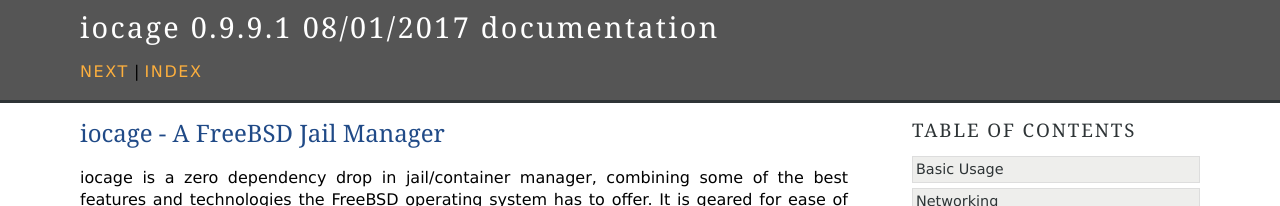
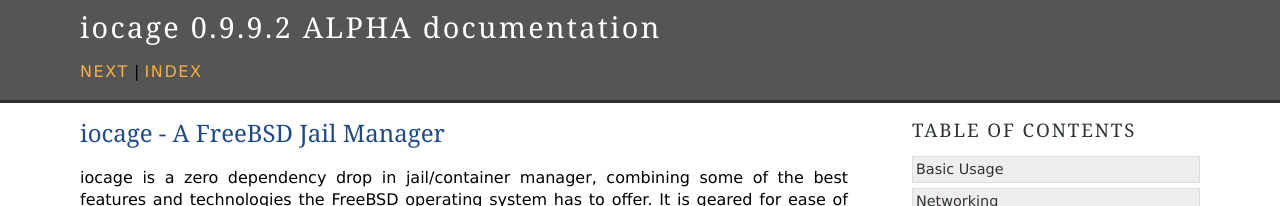
Before and after one commit to iocage/iocage, a Sphinx documentation site: the page built from doc/source/index.rst, in a window 1280 px wide. Shown: the top 206 px of the page. Built offline with Sphinx 7.4.7, drawn with Linux system fonts in a browser that asks for light colours.

Commit message:
0.9.9.2 ALPHA

```diff
--- a/doc/source/conf.py
+++ b/doc/source/conf.py
@@ -58,9 +58,9 @@
 # built documents.
 #
 # The short X.Y version.
-version = u'0.9.9.1'
+version = u'0.9.9.2a'
 # The full version, including alpha/beta/rc tags.
-release = u'0.9.9.1 08/01/2017'
+release = u'0.9.9.2 ALPHA'
 
 # The language for content autogenerated by Sphinx. Refer to documentation
 # for a list of supported languages.
@@ -136,7 +136,7 @@
 # The name for this set of Sphinx documents.
 # "<project> v<release> documentation" by default.
 #
-# html_title = u'iocage v0.9.9.1 08/01/2017'
+# html_title = u'iocage v0.9.9.2 ALPHA'
 
 # A shorter title for the navigation bar.  Default is the same as html_title.
 #
--- a/setup.py
+++ b/setup.py
@@ -38,7 +38,7 @@
     exit("Only Python 3.6 and higher is supported.")
 
 setup(name='iocage',
-      version='0.9.9.1',
+      version='0.9.9.2a',
       description='A jail manager that uses ZFS.',
       author='Brandon Schneider and Peter Toth',
       author_email='brandon@ixsystems.com',
```
Also changed, not shown: 1 other file.
